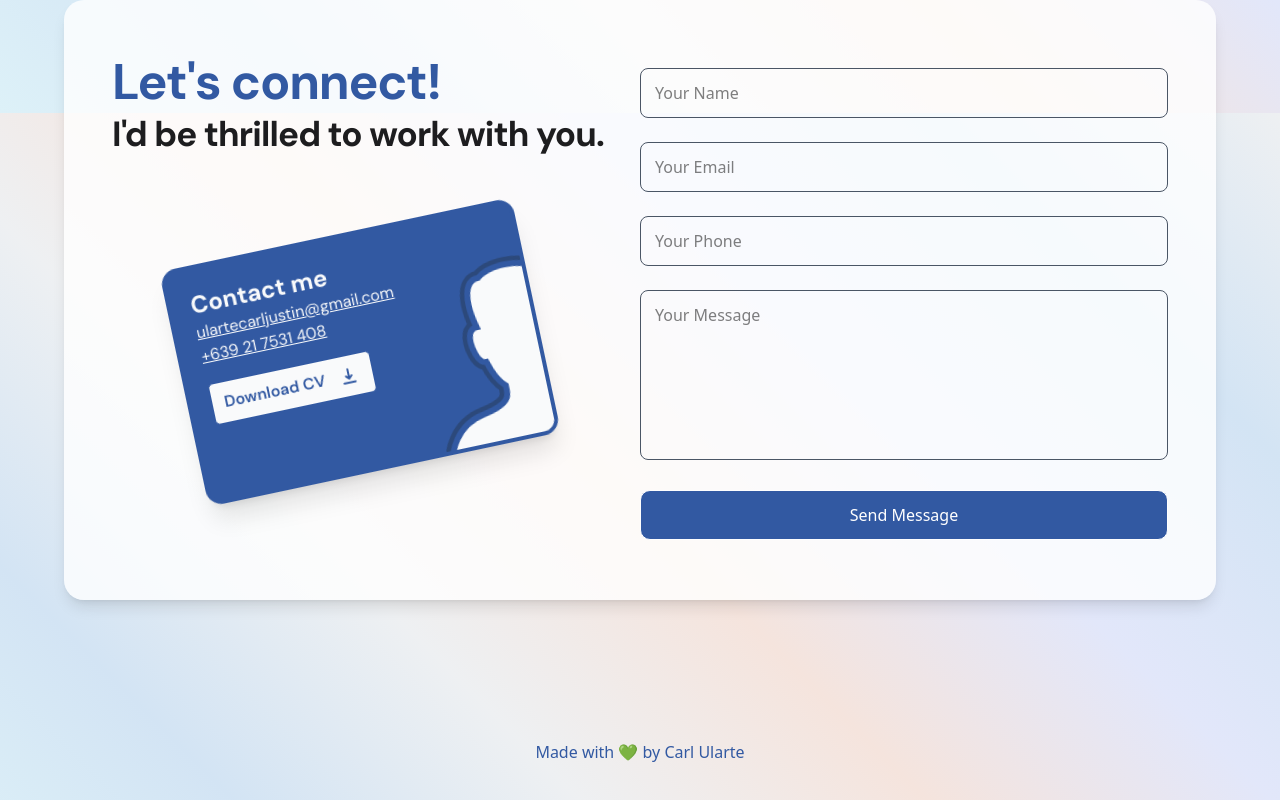
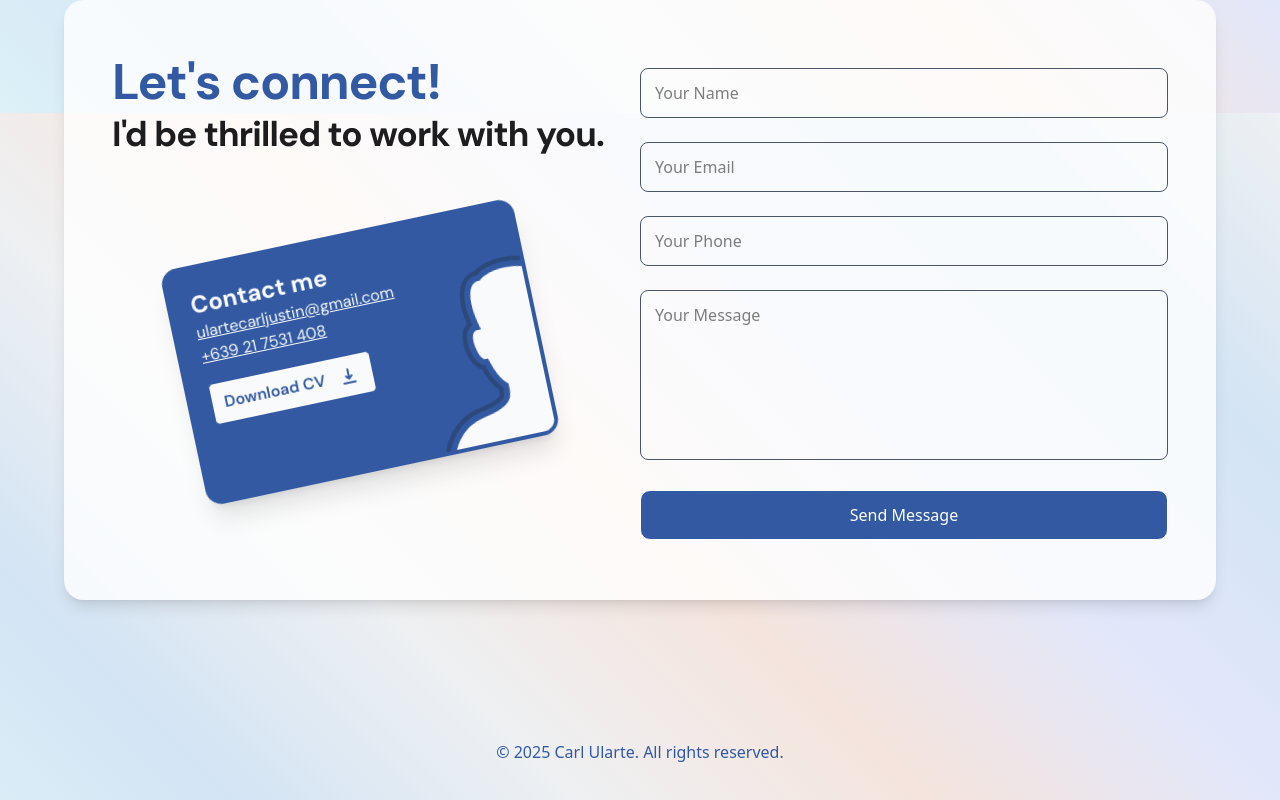
Before and after one commit to CarlUlarte/CarlUlarte-Portfolio, a React (Vite) app: page / in a window 1280 px wide. Shown: the part 3887-4687 px from the top of the page. Built offline with nearby package versions, Linux system fonts and the light colour scheme; a web font is replaced by a local one.

Commit message:
footer update

```diff
--- a/src/App.jsx
+++ b/src/App.jsx
@@ -27,7 +27,7 @@ function App() {
         <Contact />
         <div className="relative">
           <p className="absolute bottom-9 w-full text-center text-[#3259a2]">
-            Made with 💚 by Carl Ularte
+            © 2025 Carl Ularte. All rights reserved.
           </p>
         </div>
       </div>
```
